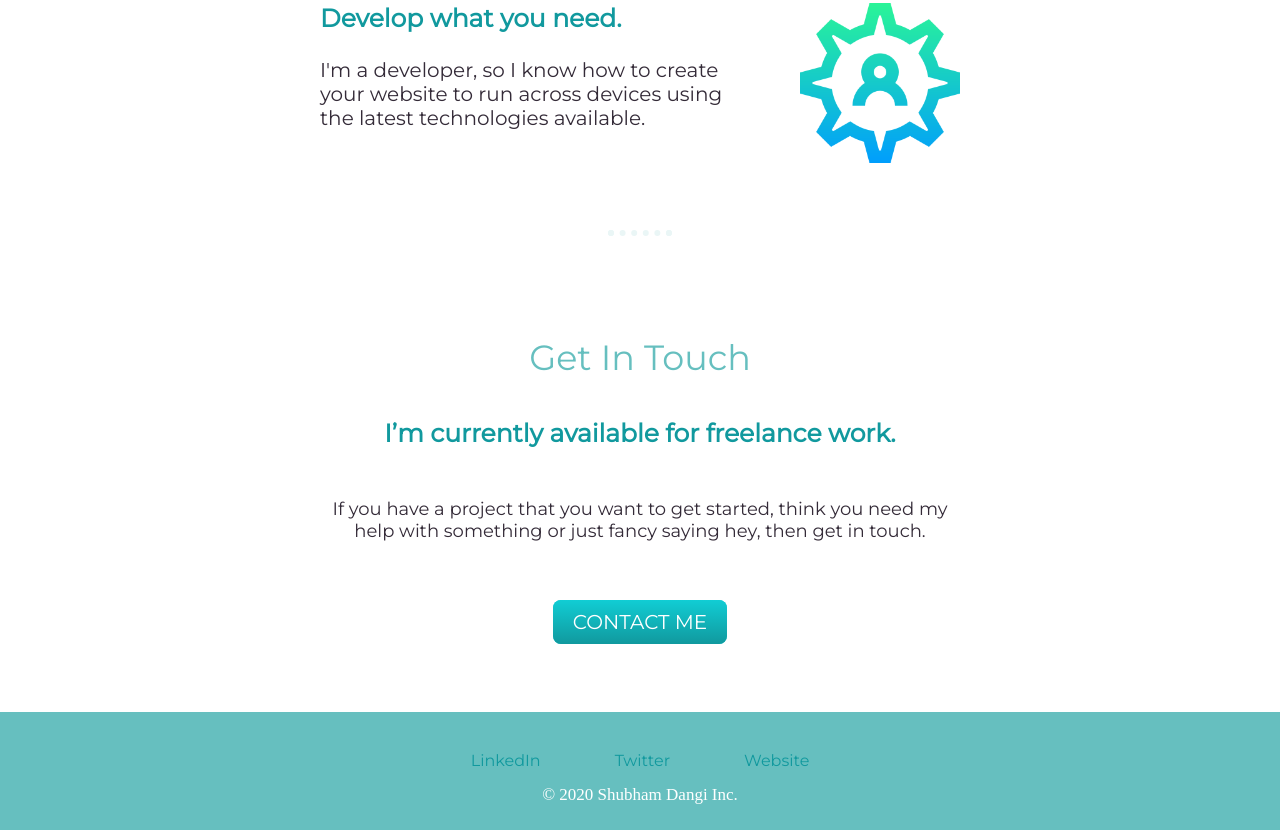
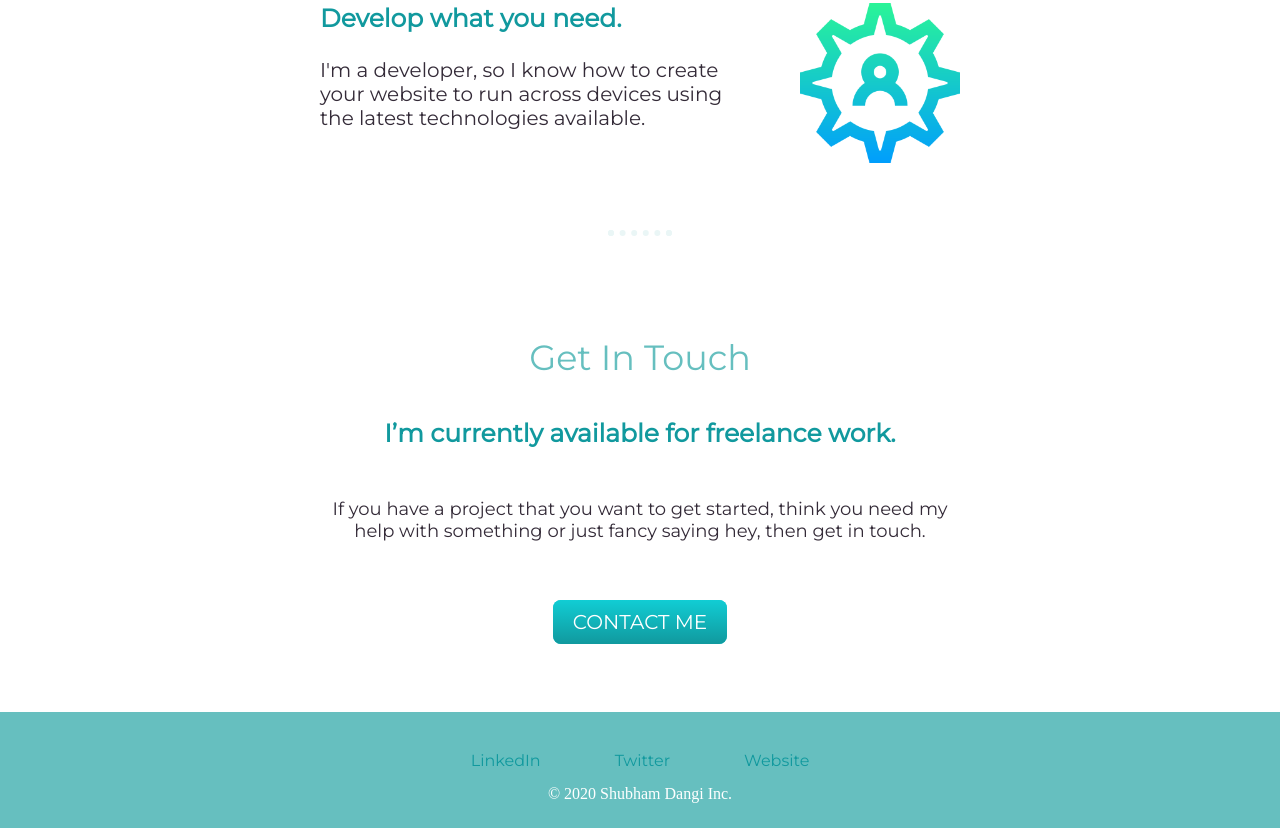
Before and after one commit to geekcyber/Homepage, a plain HTML site: page index.html in a window 1280 px wide. Shown: the part 2004-2834 px from the top of the page. Drawn offline with Linux system fonts and the light colour scheme; a web font is replaced by a local one.

Commit message:
Update styles.css

```diff
--- a/styles.css
+++ b/styles.css
@@ -150,6 +150,6 @@ hr {
 }
 .cp{
   color: white;
-  font-size: 17px;
+  font-size: 1rem;
   margin: auto;
 }
```
